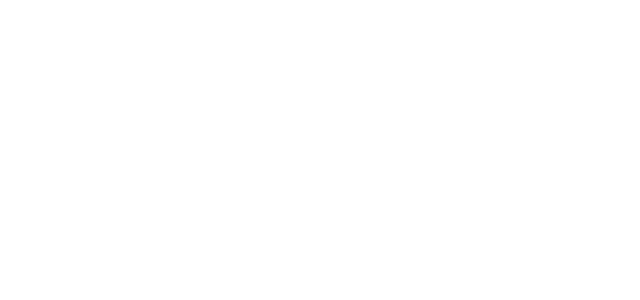
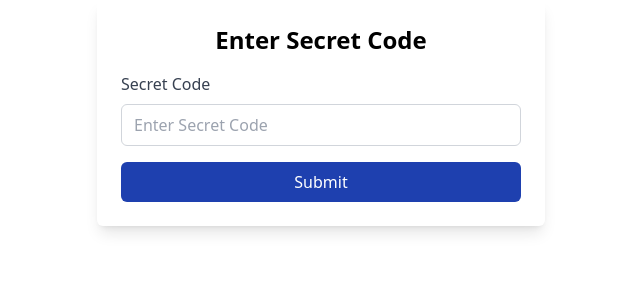
Before and after one commit to Tarunsaisrinivas/club-registration-frontend, a React (Vite) app: page /auth in a window 1280 px wide. Before the commit this address had no page. Shown: the top 300 px of the page, without its empty margins (319-959 px from the left). Built offline with nearby package versions, Linux system fonts and the light colour scheme.

Commit message:
added the secret page

```diff
--- a/src/App.jsx
+++ b/src/App.jsx
@@ -1,15 +1,31 @@
 // frontend/src/App.js
 
 import { BrowserRouter as Router, Routes, Route } from "react-router-dom";
+import React, { useState } from "react";
 import StudentForm from "./components/StudentForm";
 import StudentList from "./components/StudentList";
+import Authpage from "./components/Authpage";
+import PrivateRoute from "./components/PrivateRoute";
 
 function App() {
+  const [isAuthenticated, setIsAuthenticated] = useState(false);
+
   return (
     <Router>
       <Routes>
         <Route path="/" element={<StudentForm />} />
-        <Route path="/students" element={<StudentList />} />
+        <Route
+          path="/auth"
+          element={<Authpage setIsAuthenticated={setIsAuthenticated} />}
+        />
+        <Route
+          path="/students"
+          element={
+            <PrivateRoute isAuthenticated={isAuthenticated}>
+              <StudentList />
+            </PrivateRoute>
+          }
+        />
       </Routes>
     </Router>
   );
--- /dev/null
+++ b/src/components/Authpage.jsx
@@ -0,0 +1,59 @@
+// frontend/src/components/Authpage.js
+
+import React, { useState } from "react";
+import { useNavigate } from "react-router-dom";
+
+function Authpage({ setIsAuthenticated }) {
+  const [inputCode, setInputCode] = useState("");
+
+
+  const secretCode = "clubsecret";
+
+  const navigate = useNavigate();
+
+  const handleChange = (e) => {
+    setInputCode(e.target.value);
+  };
+
+  const handleSubmit = (e) => {
+    e.preventDefault();
+
+
+    if (inputCode === secretCode) {
+      setIsAuthenticated(true);
+      alert("Access Granted")
+      navigate("/students");
+    } else {
+      alert("Access Denied");
+    }
+
+    setInputCode("");
+  };
+
+  return (
+    <div className="max-w-md mx-auto p-6 bg-white shadow-lg rounded-md">
+      <h2 className="text-2xl font-bold mb-4 text-center">Enter Secret Code</h2>
+      <form onSubmit={handleSubmit}>
+        <div className="mb-4">
+          <label className="block text-gray-700 mb-2">Secret Code</label>
+          <input
+            type="password"
+            value={inputCode}
+            onChange={handleChange}
+            placeholder="Enter Secret Code"
+            className="w-full px-3 py-2 border border-gray-300 rounded-md"
+            required
+          />
+        </div>
+        <button
+          type="submit"
+          className="w-full bg-primary text-white py-2 px-4 rounded-md"
+        >
+          Submit
+        </button>
+      </form>
+    </div>
+  );
+}
+
+export default Authpage;
--- /dev/null
+++ b/src/components/PrivateRoute.jsx
@@ -0,0 +1,8 @@
+import React from "react";
+import { Navigate } from "react-router-dom";
+
+function PrivateRoute({ isAuthenticated, children }) {
+  return isAuthenticated ? children : <Navigate to="/auth" />;
+}
+
+export default PrivateRoute;
--- a/src/components/StudentForm.jsx
+++ b/src/components/StudentForm.jsx
@@ -54,16 +54,15 @@
     }
 
     try {
-      // Send the student data to the backend
       await axios.post(
         "https://srkrcodigclub-backend.vercel.app/api/students/add",
         studentData
       );
 
-      // Alert the user that the student was added successfully
+
       alert("Student added successfully!");
 
-      // Reset the form fields after successful submission
+
       setStudent({
         name: "",
         year: "",
```
